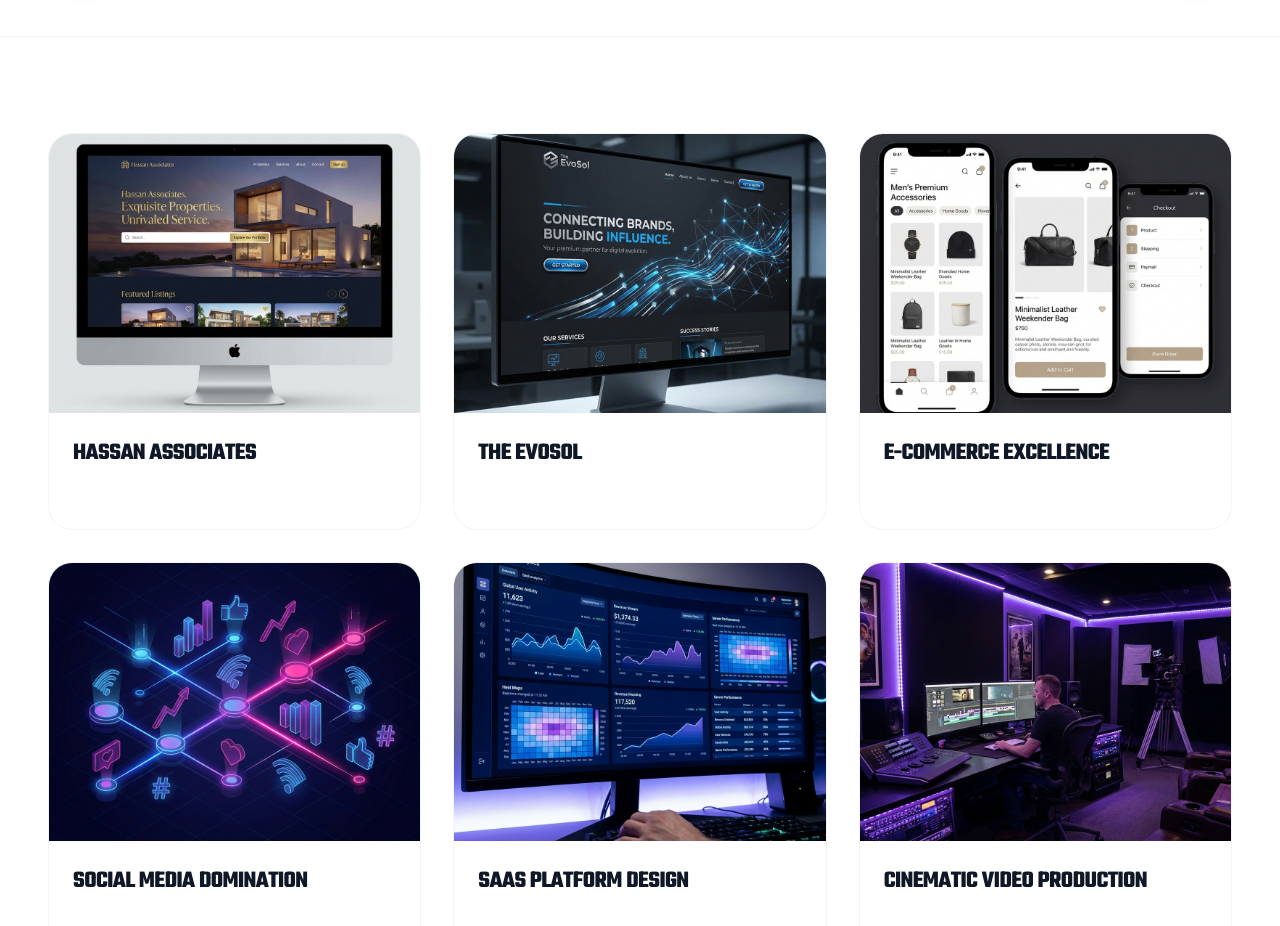
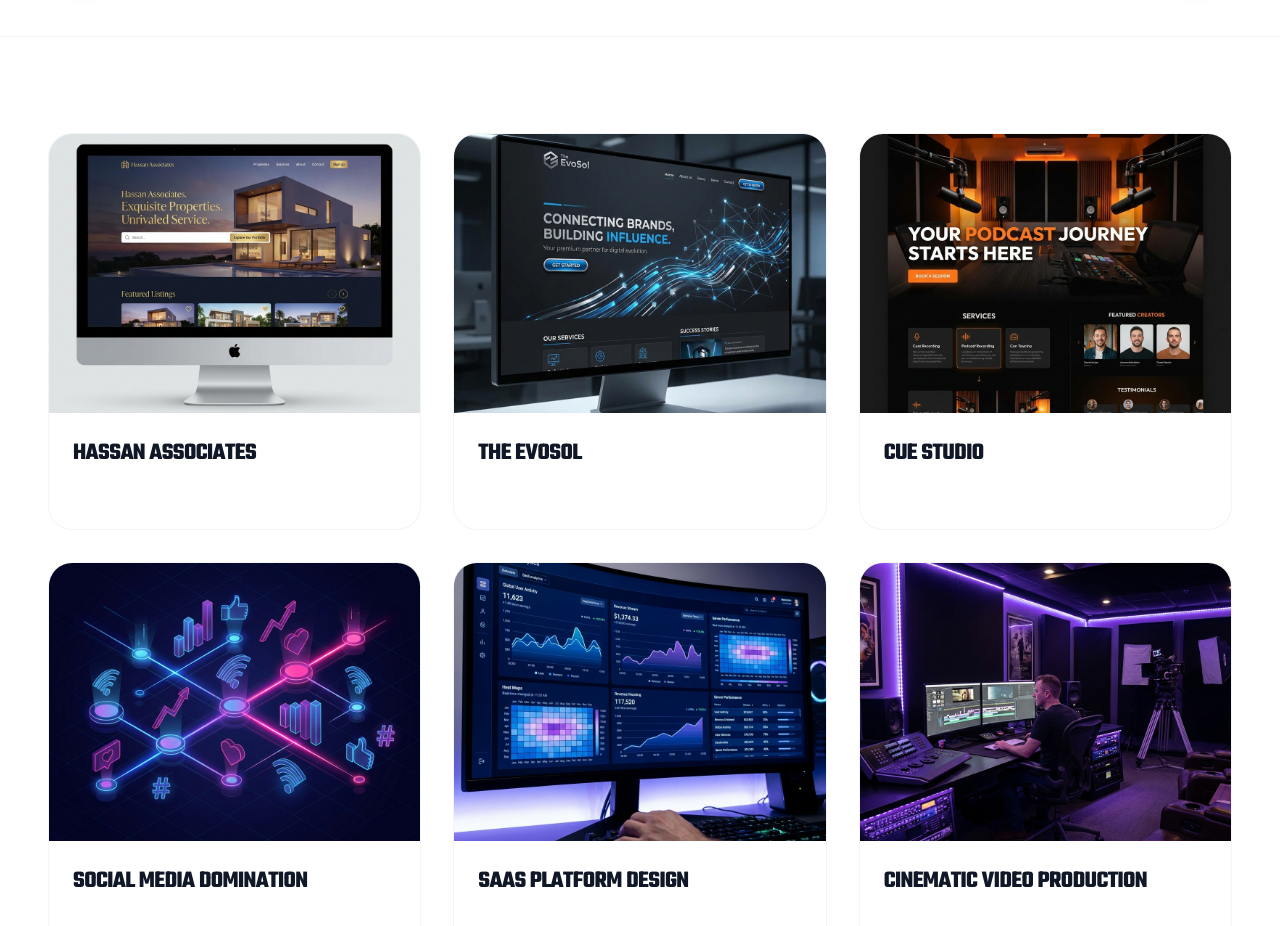
Before and after one commit to UmurAwais/KB-Creatives, a React (Vite) app: page /portfolio in a window 1280 px wide. Shown: the part 800-1726 px from the top of the page. Built offline with nearby package versions, Linux system fonts and the light colour scheme.

Commit message:
Add Cue Studio project to portfolio with real data and image

```diff
--- a/src/pages/Portfolio.jsx
+++ b/src/pages/Portfolio.jsx
@@ -4,6 +4,7 @@ import FAQ from '../components/FAQ'
 import Footer from '../components/Footer'
 import HassanImg from '../assets/hassan-associates.png'
 import EvoSolImg from '../assets/theevosol.png'
+import CueImg from '../assets/cuestudio.png'
 
 const Portfolio = () => {
   const location = useLocation()
@@ -87,12 +88,13 @@ const Portfolio = () => {
     },
     {
       id: 3,
-      title: 'E-Commerce Excellence',
-      category: 'ui-ux-design',
-      tags: ['UI/UX Design', 'Web Development'],
-      description: 'Crafting seamless shopping experiences that convert',
-      image: '/portfolio_ecommerce_1768044314997.png',
-      color: 'from-green-500/10 to-teal-500/10'
+      title: 'Cue Studio',
+      category: 'video-editing',
+      tags: ['Podcast Production', 'Studio Rental', 'Content Creation'],
+      description: 'A premium turnkey podcasting facility providing professional studio sets and technical support.',
+      image: CueImg,
+      color: 'from-orange-500/10 to-red-500/10',
+      link: 'https://cuestudio.pk/'
     },
     {
       id: 4,
```
Also changed, not shown: src/assets/cuestudio.png (added).
